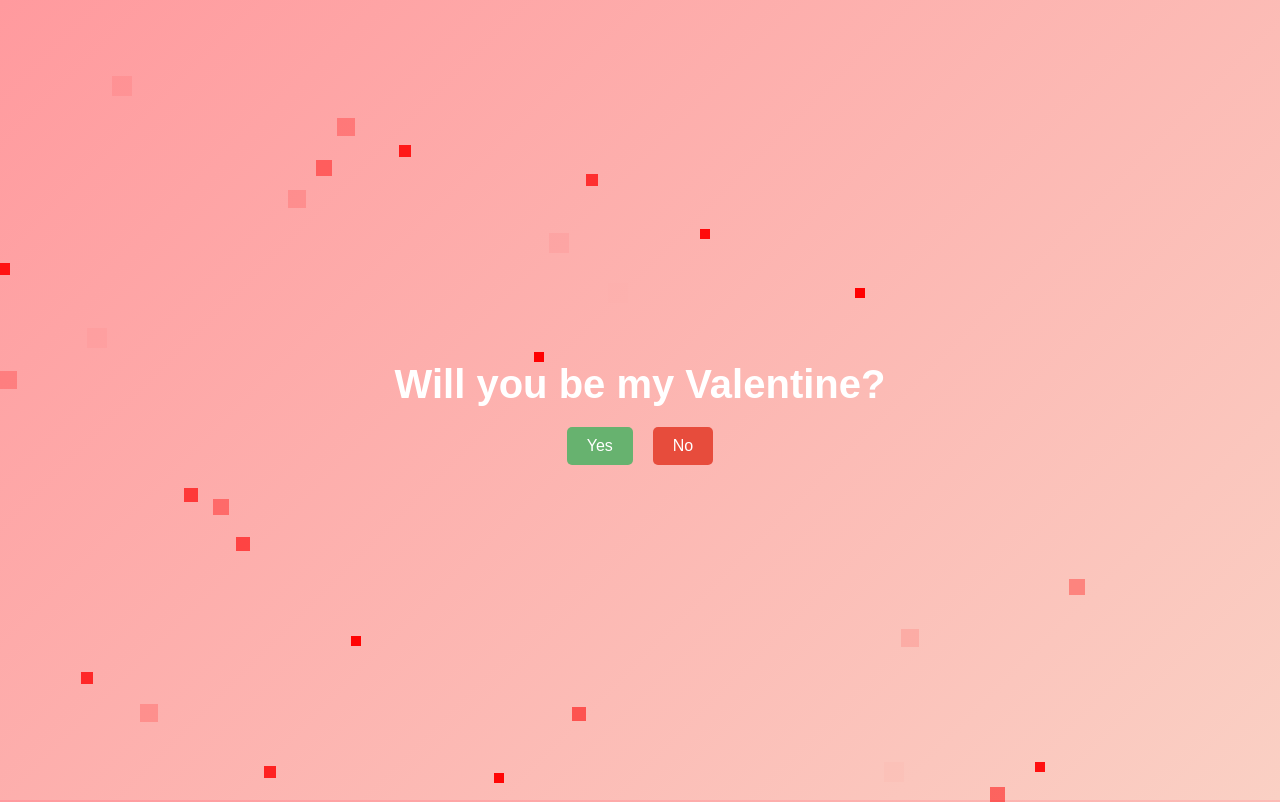
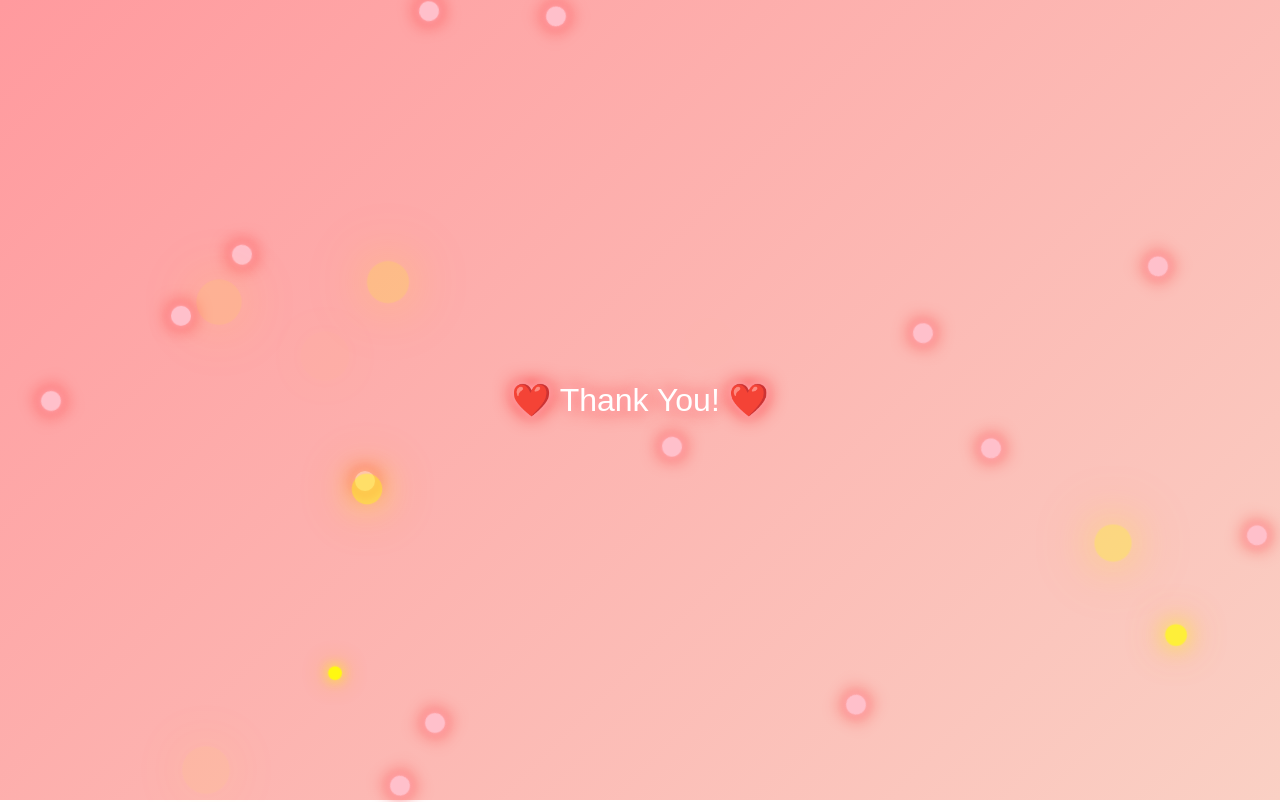
Before and after one commit to Istiakur/val2, a plain HTML site: page index.html in a window 1280 px wide. Both pictures are taken after a click on the button "Yes". Drawn offline with Linux system fonts and the light colour scheme.

Commit message:
Update index.html

```diff
--- a/index.html
+++ b/index.html
@@ -38,7 +38,7 @@
       padding: 10px 20px;
       font-size: 1rem;
       border: none;
-      border-radius: 5px;
+      border-radius: 25px; /* Rounded edges */
       cursor: pointer;
       transition: transform 0.2s ease-in-out;
     }
@@ -66,46 +66,91 @@
       }
     }
 
-    /* Heart Animation */
-    .heart {
+    /* Fireworks Animation */
+    .firework {
       position: absolute;
       width: 10px;
       height: 10px;
-      background: red;
-      top: 50%;
-      left: 50%;
-      transform: translate(-50%, -50%);
-      animation: heart-float 3s infinite ease-in-out;
+      background: yellow;
+      border-radius: 50%;
+      box-shadow: 0 0 10px yellow, 0 0 20px orange;
+      animation: explode 1s forwards;
     }
 
-    @keyframes heart-float {
+    @keyframes explode {
       0% {
+        transform: scale(1);
         opacity: 1;
-        transform: translate(-50%, -50%) scale(1);
       }
       100% {
+        transform: scale(5);
         opacity: 0;
-        transform: translate(-50%, -50%) scale(2);
+      }
+    }
+
+    /* Flower Animation */
+    .flower {
+      position: absolute;
+      width: 20px;
+      height: 20px;
+      background: pink;
+      border-radius: 50%;
+      box-shadow: 0 0 10px pink, 0 0 20px red;
+      animation: float 3s infinite ease-in-out;
+    }
+
+    @keyframes float {
+      0% {
+        transform: translateY(0) rotate(0deg);
+      }
+      50% {
+        transform: translateY(-20px) rotate(180deg);
+      }
+      100% {
+        transform: translateY(0) rotate(360deg);
+      }
+    }
+
+    /* Thank You Message */
+    .thank-you {
+      display: none;
+      font-size: 2rem;
+      color: white;
+      text-shadow: 0 0 10px pink, 0 0 20px red;
+      animation: fadeIn 2s forwards;
+    }
+
+    @keyframes fadeIn {
+      0% {
+        opacity: 0;
+      }
+      100% {
+        opacity: 1;
       }
     }
   </style>
 </head>
 <body>
   <div class="container">
-    <h1>Will you be my Valentine?</h1>
+    <h1 id="question">Will you be my Valentine?</h1>
     <div class="buttons">
       <button id="yesButton">Yes</button>
       <button id="noButton">No</button>
     </div>
+    <div class="thank-you">❤️ Thank You! ❤️</div>
   </div>
 
   <script>
     const noButton = document.getElementById('noButton');
+    const yesButton = document.getElementById('yesButton');
     const container = document.querySelector('.container');
+    const question = document.getElementById('question');
+    const thankYou = document.querySelector('.thank-you');
 
     // Move the "No" button when hovered
     noButton.addEventListener('mouseover', () => {
       const containerRect = container.getBoundingClientRect();
+      const yesButtonRect = yesButton.getBoundingClientRect();
       const buttonWidth = noButton.offsetWidth;
       const buttonHeight = noButton.offsetHeight;
 
@@ -116,7 +161,9 @@
         newTop = Math.random() * (containerRect.height - buttonHeight);
       } while (
         Math.abs(newLeft - noButton.offsetLeft) < 100 &&
-        Math.abs(newTop - noButton.offsetTop) < 100
+        Math.abs(newTop - noButton.offsetTop) < 100 &&
+        !(newLeft > yesButtonRect.left && newLeft < yesButtonRect.right &&
+          newTop > yesButtonRect.top && newTop < yesButtonRect.bottom)
       );
 
       noButton.style.position = 'absolute';
@@ -124,22 +171,44 @@
       noButton.style.top = `${newTop}px`;
     });
 
-    // Add hearts on click for "Yes"
-    const yesButton = document.getElementById('yesButton');
+    // Handle "Yes" button click
     yesButton.addEventListener('click', () => {
-      alert("Yay! I'm so happy! ❤️");
-      setInterval(createHeart, 100);
+      // Hide question and buttons
+      question.style.display = 'none';
+      yesButton.style.display = 'none';
+      noButton.style.display = 'none';
+
+      // Show thank-you message
+      thankYou.style.display = 'block';
+
+      // Start fireworks and flowers
+      setInterval(createFirework, 100);
+      setInterval(createFlower, 200);
     });
 
-    function createHeart() {
-      const heart = document.createElement('div');
-      heart.classList.add('heart');
-      heart.style.left = `${Math.random() * 100}vw`;
-      heart.style.top = `${Math.random() * 100}vh`;
-      document.body.appendChild(heart);
+    // Create fireworks
+    function createFirework() {
+      const firework = document.createElement('div');
+      firework.classList.add('firework');
+      firework.style.left = `${Math.random() * 100}vw`;
+      firework.style.top = `${Math.random() * 100}vh`;
+      document.body.appendChild(firework);
 
       setTimeout(() => {
-        heart.remove();
+        firework.remove();
+      }, 1000);
+    }
+
+    // Create flowers
+    function createFlower() {
+      const flower = document.createElement('div');
+      flower.classList.add('flower');
+      flower.style.left = `${Math.random() * 100}vw`;
+      flower.style.top = `${Math.random() * 100}vh`;
+      document.body.appendChild(flower);
+
+      setTimeout(() => {
+        flower.remove();
       }, 3000);
     }
   </script>
```
